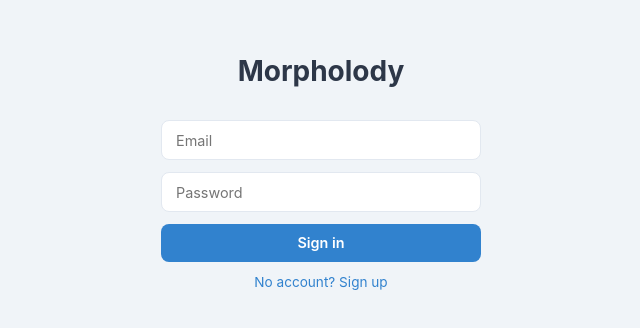
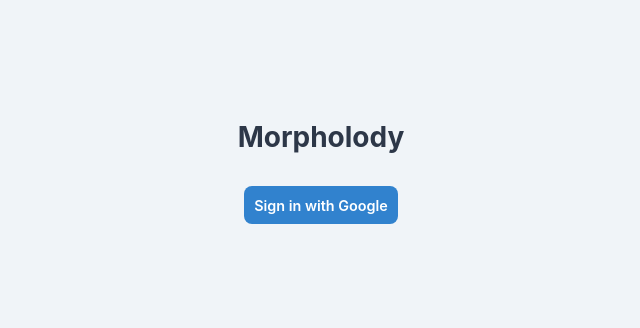
Before and after one commit to capelski/morpholody, a React (Vite) app: page / in a window 1280 px wide. Shown: the part 228-556 px from the top of the page, without its empty margins (319-959 px from the left). Built offline with nearby package versions, Linux system fonts and the light colour scheme; no server answers.

Commit message:
Sort out Google Authentication

```diff
--- a/src/App.css
+++ b/src/App.css
@@ -9,79 +9,3 @@
   overflow-y: auto;
   padding: 1.5rem;
 }
-
-/* Login */
-.login {
-  display: flex;
-  flex-direction: column;
-  align-items: center;
-  justify-content: center;
-  height: 100vh;
-  gap: 2rem;
-}
-
-.login-title {
-  font-size: 1.75rem;
-  font-weight: 700;
-  color: #2d3748;
-  margin: 0;
-}
-
-.login-form {
-  display: flex;
-  flex-direction: column;
-  gap: 0.75rem;
-  width: 100%;
-  max-width: 320px;
-}
-
-.login-form input {
-  padding: 0.65rem 0.875rem;
-  border: 1px solid #e2e8f0;
-  border-radius: 8px;
-  font-size: 0.9rem;
-  font-family: inherit;
-  outline: none;
-}
-
-.login-form input:focus {
-  border-color: #3182ce;
-  box-shadow: 0 0 0 2px rgba(49, 130, 206, 0.2);
-}
-
-.login-form button[type='submit'] {
-  padding: 0.65rem;
-  background: #3182ce;
-  color: #fff;
-  border: none;
-  border-radius: 8px;
-  font-size: 0.9rem;
-  font-weight: 600;
-  font-family: inherit;
-  cursor: pointer;
-}
-
-.login-form button[type='submit']:disabled {
-  opacity: 0.6;
-  cursor: not-allowed;
-}
-
-.login-switch {
-  background: none;
-  border: none;
-  color: #3182ce;
-  font-size: 0.85rem;
-  font-family: inherit;
-  cursor: pointer;
-  text-align: center;
-}
-
-.login-switch:hover {
-  text-decoration: underline;
-}
-
-.login-error {
-  color: #c53030;
-  font-size: 0.82rem;
-  margin: 0;
-}
--- /dev/null
+++ b/src/components/Login.css
@@ -0,0 +1,39 @@
+/* Login */
+.login {
+  display: flex;
+  flex-direction: column;
+  align-items: center;
+  justify-content: center;
+  height: 100vh;
+  gap: 2rem;
+}
+
+.login-title {
+  font-size: 1.75rem;
+  font-weight: 700;
+  color: #2d3748;
+  margin: 0;
+}
+
+.login-button {
+  padding: 0.65rem;
+  background: #3182ce;
+  color: #fff;
+  border: none;
+  border-radius: 8px;
+  font-size: 0.9rem;
+  font-weight: 600;
+  font-family: inherit;
+  cursor: pointer;
+}
+
+.login-button:disabled {
+  opacity: 0.6;
+  cursor: not-allowed;
+}
+
+.login-error {
+  color: #c53030;
+  font-size: 0.82rem;
+  margin: 0;
+}
--- a/src/components/Login.tsx
+++ b/src/components/Login.tsx
@@ -1,70 +1,32 @@
-import {
-  createUserWithEmailAndPassword,
-  signInWithEmailAndPassword,
-  type AuthError,
-} from 'firebase/auth';
+import { GoogleAuthProvider, signInWithPopup, type AuthError } from 'firebase/auth';
 import { useState } from 'react';
 import { auth } from '../firebase';
+import './Login.css';
 
 export default function Login() {
-  const [email, setEmail] = useState('');
-  const [password, setPassword] = useState('');
-  const [mode, setMode] = useState<'signin' | 'signup'>('signin');
   const [error, setError] = useState<string | null>(null);
   const [loading, setLoading] = useState(false);
 
-  async function handleSubmit(e: React.FormEvent) {
-    e.preventDefault();
+  const signIn = async () => {
     setError(null);
     setLoading(true);
     try {
-      if (mode === 'signin') {
-        await signInWithEmailAndPassword(auth, email, password);
-      } else {
-        await createUserWithEmailAndPassword(auth, email, password);
-      }
-    } catch (err) {
-      setError((err as AuthError).message);
+      await signInWithPopup(auth, new GoogleAuthProvider());
+    } catch (error) {
+      setError((error as AuthError).message || 'An error occurred during sign in');
     } finally {
       setLoading(false);
     }
-  }
+  };
 
   return (
     <div className="login">
       <h1 className="login-title">Morpholody</h1>
-      <form className="login-form" onSubmit={handleSubmit}>
-        <input
-          type="email"
-          placeholder="Email"
-          value={email}
-          onChange={(e) => setEmail(e.target.value)}
-          required
-          autoComplete="email"
-        />
-        <input
-          type="password"
-          placeholder="Password"
-          value={password}
-          onChange={(e) => setPassword(e.target.value)}
-          required
-          autoComplete={mode === 'signup' ? 'new-password' : 'current-password'}
-        />
-        {error && <p className="login-error">{error}</p>}
-        <button type="submit" disabled={loading}>
-          {loading ? 'Loading…' : mode === 'signin' ? 'Sign in' : 'Create account'}
-        </button>
-        <button
-          type="button"
-          className="login-switch"
-          onClick={() => {
-            setMode(mode === 'signin' ? 'signup' : 'signin');
-            setError(null);
-          }}
-        >
-          {mode === 'signin' ? 'No account? Sign up' : 'Already have an account? Sign in'}
-        </button>
-      </form>
+      <button onClick={signIn} className="login-button" type="button" disabled={loading}>
+        {loading ? 'Loading…' : 'Sign in with Google'}
+      </button>
+
+      {error && <p className="login-error">{error}</p>}
     </div>
   );
 }
```
